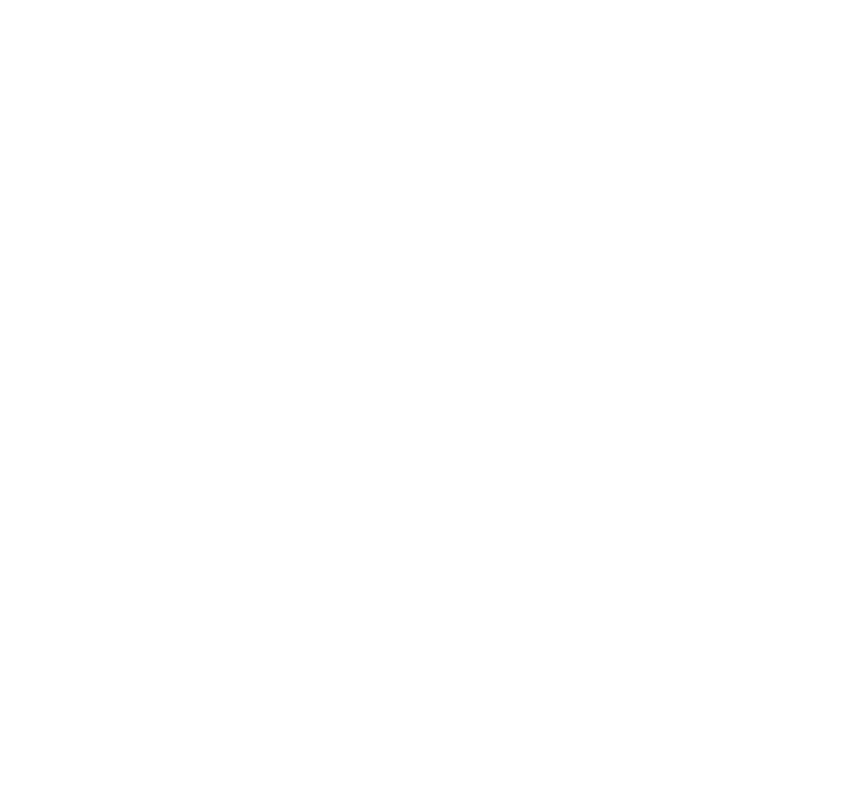
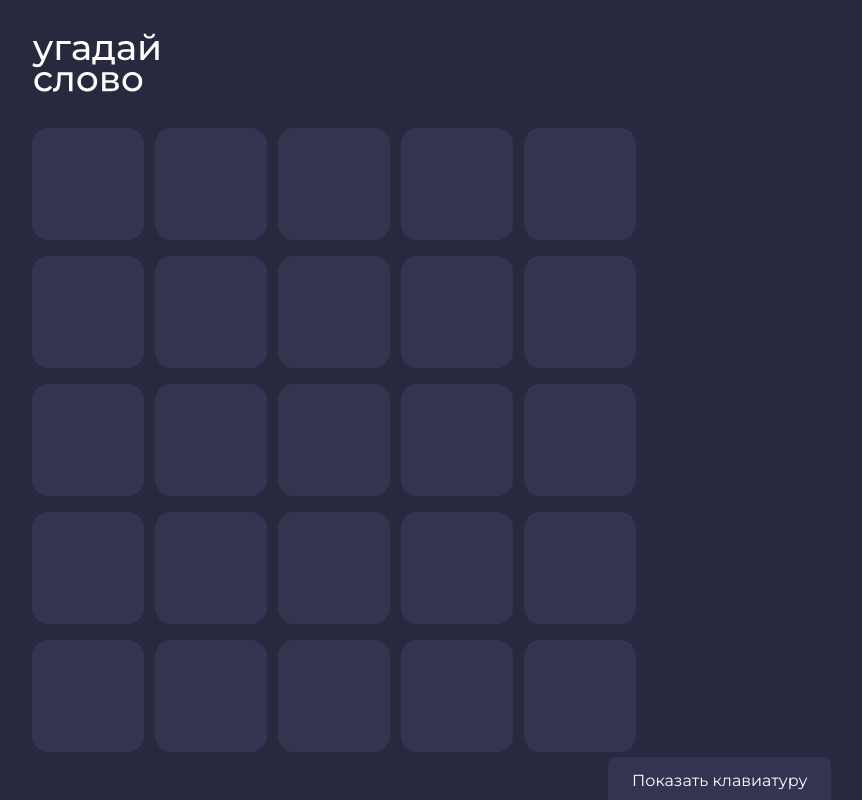
Before and after one commit to butichex/guess-the-word, a plain HTML site: page index.html in a window 1280 px wide. Shown: the whole page, without its empty margins (32-894 px from the left). Drawn offline with nearby package versions, Linux system fonts and the light colour scheme; files that its build step writes are made by us from their sources.

Commit message:
Добавлены игровое поле, кнопка показать клавиатуру

```diff
--- a/index.html
+++ b/index.html
@@ -1,14 +1,99 @@
 <!DOCTYPE html>
 <html lang="en">
+
 <head>
     <meta charset="UTF-8">
     <meta http-equiv="X-UA-Compatible" content="IE=edge">
     <meta name="viewport" content="width=device-width, initial-scale=1.0">
     <link rel="stylesheet" href="./css/reset.css">
     <link rel="stylesheet" href="./css/main.css">
-    <title>Guess The Word</title>
+    <title>Угадай слово!</title>
 </head>
+
 <body>
+    <header class="header">
+        <div class="header__inner container">
+            <a href="" class="header__logo-link">
+                <img src="./img/logo.svg" alt="" class="header__logo">
+            </a>
+        </div>
+    </header>
+    <section class="attempts">
+        <div class="attempts__inner container">
+            <div id="attempt-1" class="attempts__attempt attempt">
+<!--                 <p class="attempt__name">I попытка</p>
+ -->                <div class="attempt__group">
+                    <div class="attempt__cell"></div>
+                    <div class="attempt__cell"></div>
+                    <div class="attempt__cell"></div>
+                    <div class="attempt__cell"></div>
+                    <div class="attempt__cell"></div>
+                </div>
 
+            </div>
+            <div id="attempt-2" class="attempts__attempt attempt">
+<!--                 <p class="attempt__name">II попытка</p>
+ -->                <div class="attempt__group">
+                    <div class="attempt__cell"></div>
+                    <div class="attempt__cell"></div>
+                    <div class="attempt__cell"></div>
+                    <div class="attempt__cell"></div>
+                    <div class="attempt__cell"></div>
+                </div>
+
+            </div>
+            <div id="attempt-3" class="attempts__attempt attempt">
+<!--                 <p class="attempt__name">III попытка</p>
+ -->                <div class="attempt__group">
+                    <div class="attempt__cell"></div>
+                    <div class="attempt__cell"></div>
+                    <div class="attempt__cell"></div>
+                    <div class="attempt__cell"></div>
+                    <div class="attempt__cell"></div>
+                </div>
+
+            </div>
+            <div id="attempt-4" class="attempts__attempt attempt">
+<!--                 <p class="attempt__name">IV попытка</p>
+ -->                <div class="attempt__group">
+                    <div class="attempt__cell"></div>
+                    <div class="attempt__cell"></div>
+                    <div class="attempt__cell"></div>
+                    <div class="attempt__cell"></div>
+                    <div class="attempt__cell"></div>
+                </div>
+
+            </div>
+            <div id="attempt-5" class="attempts__attempt attempt">
+<!--                 <p class="attempt__name">V попытка</p>
+ -->                <div class="attempt__group">
+                    <div class="attempt__cell"></div>
+                    <div class="attempt__cell"></div>
+                    <div class="attempt__cell"></div>
+                    <div class="attempt__cell"></div>
+                    <div class="attempt__cell"></div>
+                </div>
+
+            </div>
+
+        </div>
+    </section>
+
+
+    <div class="show-keyboard-button button">
+        Показать клавиатуру
+    </div>
+<!--
+    <section class="keybaord">
+        <div class="keyboard__inner">
+            <div class="keyboard__12-cells">
+                <button class="12-cells__cell"></button>
+
+            </div>
+            <div class="keyboard__11-cells"></div>
+            <div class="keyboard__11-cells"></div>
+        </div>
+    </section> -->
 </body>
+
 </html>
--- a/js/game.js
+++ b/js/game.js
@@ -1,3 +1,6 @@
-function Game() {
+function showKeybaord(e) {
 
 }
+
+showKeyboardButton = document.querySelector(".show-keyboard-button");
+showKeyboardButton.addEventListener("click", );
--- a/scss/main.scss
+++ b/scss/main.scss
@@ -0,0 +1,115 @@
+@import url(https://fonts.googleapis.com/css?family=Montserrat:100,200,300,regular,500,600,700,800,900,100italic,200italic,300italic,italic,500italic,600italic,700italic,800italic,900italic);
+
+body {
+    font-family     : "Montserrat";
+    font-size       : 1rem;
+    background-color: #28293E;
+}
+
+
+.container {
+    max-width    : 90vw;
+    margin-left  : auto;
+    margin-right : auto;
+    padding-left : 2rem;
+    padding-right: 2rem;
+}
+
+
+
+.header {
+    height: 8rem;
+    width : 100%;
+
+    &__inner {
+        height     : 100%;
+        display    : flex;
+        align-items: center;
+    }
+
+
+    &__logo {
+        width: 80%;
+    }
+}
+
+
+
+.attempts {
+
+    &__attempt {
+        margin: 0px 0px 1rem 0px;
+
+    }
+
+
+}
+
+
+.attempt {
+
+    &__cell {
+        color           : white;
+        display         : flex;
+        align-items     : center;
+        justify-content : center;
+        width           : 100%;
+        height          : 100%;
+        border-radius   : 1rem;
+        background-color: #333450;
+
+    }
+
+    &__name {
+        margin: 0px 0px 1rem 0px;
+        color: white;
+    }
+
+    &__group {
+        display              : grid;
+        grid-template-columns: repeat(5, 7rem);
+        grid-template-rows   : repeat(1, 7rem);
+
+        grid-gap: 0.6875rem;
+
+    }
+
+
+
+}
+
+
+.keyboard {
+    &__inner {
+    }
+
+
+    &__12-cells {
+        display: grid;
+        grid-template-columns: repeat(11, 2rem);
+        grid-template-rows: repeat(1, 2rem);
+
+    }
+}
+
+
+.show-keyboard-button {
+    height: 5%;
+    position: fixed;
+    bottom: 0;
+    left: 50%;
+    border-radius: 0.5rem 0.5rem 0px 0px;
+    background-color: #333450;
+    display: inline-block;
+    color: white;
+    padding: 1rem 1.5rem;
+    cursor: pointer;
+    transition: all 0.5s;
+    transform: translateY(40%);
+
+}
+
+
+.show-keyboard-button:hover {
+    transform: translateY(-1px);
+}
```
Also changed, not shown: css/main.css (added), img/logo.svg (added), 1 other file.
